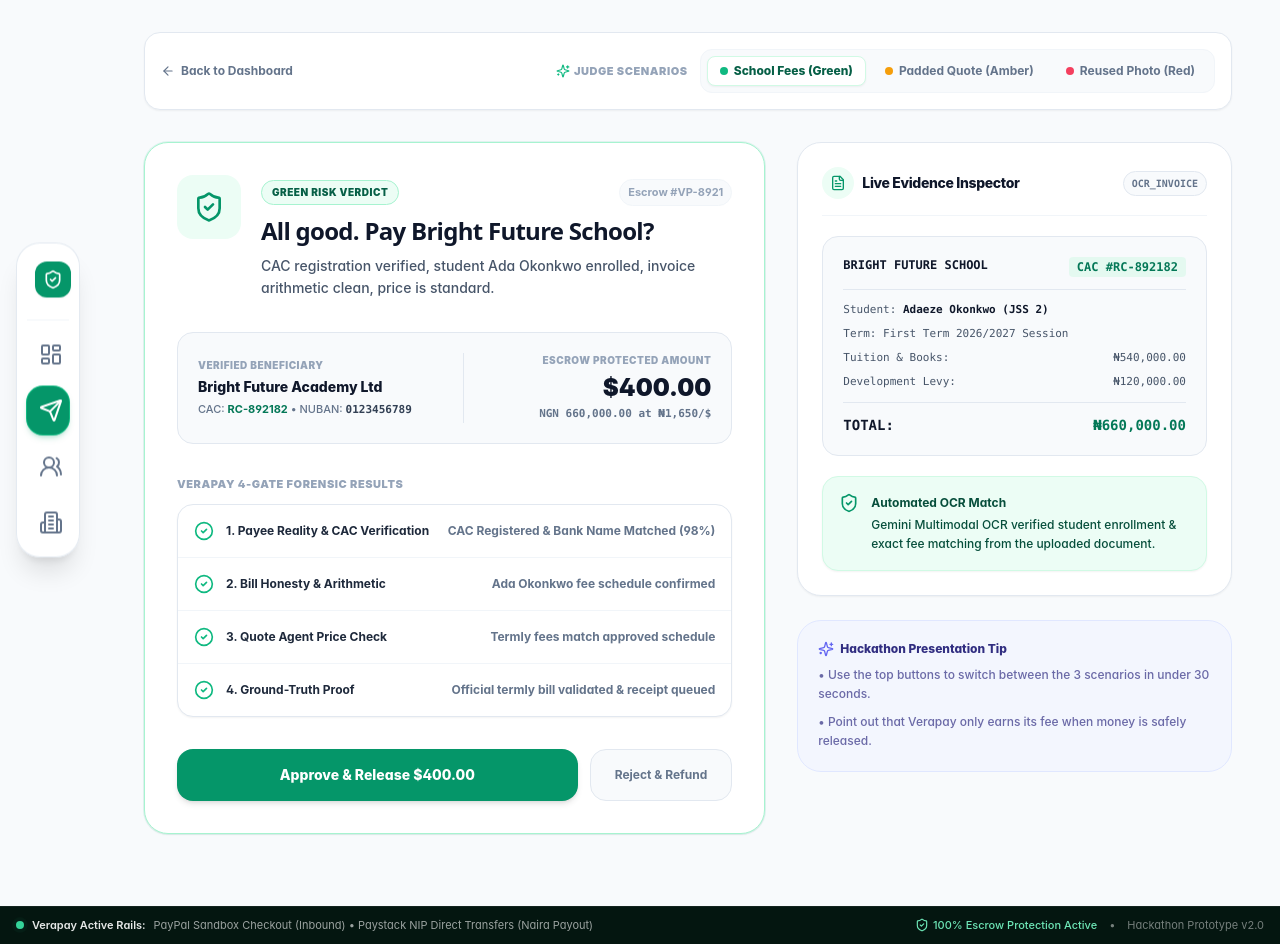
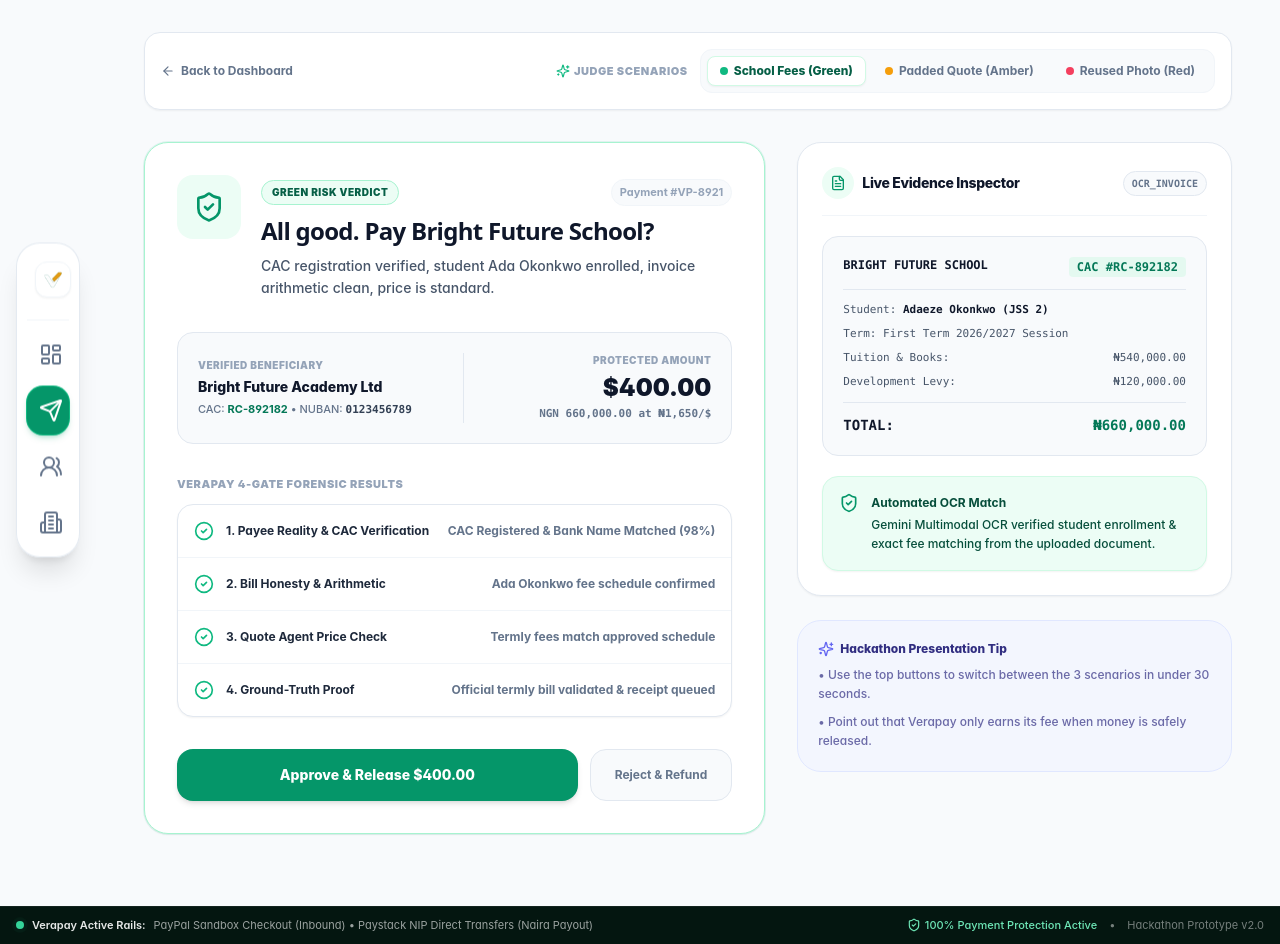
Before and after one commit to Daniel-Joseph-web/Vera-pay, a Next.js app in the folder frontend/: page /pay/1/verify in a window 1280 px wide. Built offline with nearby package versions, Linux system fonts and the light colour scheme.

Commit message:
Replace Bento shield with Verapay logo and remove escrow references from system content

```diff
--- a/frontend/src/app/(dashboard)/dashboard/page.tsx
+++ b/frontend/src/app/(dashboard)/dashboard/page.tsx
@@ -109,7 +109,7 @@ export default function DashboardPage() {
 
         {/* Top Metric Cards (Updated to 2 columns) */}
         <div className="grid grid-cols-1 md:grid-cols-2 gap-4 sm:gap-6">
-          {/* Protected in Escrow */}
+          {/* Protected in Verapay */}
           <div className="bg-white rounded-2xl p-6 border border-slate-100 shadow-sm relative overflow-hidden flex flex-col justify-between">
             <div className="absolute right-0 bottom-0 opacity-10 pointer-events-none">
               <svg width="120" height="60" viewBox="0 0 120 60" fill="none" xmlns="http://www.w3.org/2000/svg">
--- a/frontend/src/app/(dashboard)/pay/[id]/verify/page.tsx
+++ b/frontend/src/app/(dashboard)/pay/[id]/verify/page.tsx
@@ -198,7 +198,7 @@ export default function VerificationDecisionPage() {
                       {signal} RISK VERDICT
                     </span>
                     <span className="text-[11px] text-slate-400 font-bold bg-slate-50 px-2 py-1 rounded-full border border-slate-100">
-                      Escrow #VP-8921
+                      Payment #VP-8921
                     </span>
                   </div>
                   <h2 className="text-2xl font-extrabold text-slate-900 mt-1 leading-snug">{current.headline}</h2>
@@ -216,7 +216,7 @@ export default function VerificationDecisionPage() {
                   </div>
                 </div>
                 <div className="sm:text-right border-t sm:border-t-0 sm:border-l border-slate-200 pt-4 sm:pt-0 sm:pl-4">
-                  <span className="text-[10px] font-black uppercase tracking-wider text-slate-400 block mb-1">Escrow Protected Amount</span>
+                  <span className="text-[10px] font-black uppercase tracking-wider text-slate-400 block mb-1">Protected Amount</span>
                   <span className="text-2xl font-black text-slate-900 block">{formatCurrency(current.amountUSD, 'USD')}</span>
                   <span className="text-[11px] font-bold font-mono text-slate-500 mt-0.5 block">
                     {formatCurrency(current.amountNGN, 'NGN')} at ₦1,650/$
@@ -398,7 +398,7 @@ export default function VerificationDecisionPage() {
 
                   <div className="p-4 bg-slate-900 text-white rounded-2xl text-xs space-y-1.5 shadow-md">
                     <span className="text-emerald-400 font-extrabold flex items-center gap-2 text-sm">
-                      <ShieldCheck className="w-4 h-4" /> Escrow Safeguard Triggered
+                      <ShieldCheck className="w-4 h-4" /> Payment Safeguard Triggered
                     </span>
                     <p className="text-xs text-slate-300 font-medium leading-relaxed">
                       Zero money has left your account. You can tap refund below to return all funds immediately to PayPal.
@@ -479,7 +479,7 @@ export default function VerificationDecisionPage() {
               <div>
                 <h3 className="text-2xl font-extrabold text-slate-900">100% Refund Complete</h3>
                 <p className="text-sm text-slate-600 font-medium mt-2 leading-relaxed">
-                  Because proof failed verification, 100% of your escrowed funds have been credited back to your PayPal balance.
+                  Because proof failed verification, 100% of your protected funds have been credited back to your PayPal balance.
                 </p>
               </div>
               <div className="p-4 bg-slate-50 border border-slate-200 rounded-2xl font-mono text-xs text-slate-700 font-bold text-left space-y-2">
--- a/frontend/src/app/(dashboard)/projects/[id]/page.tsx
+++ b/frontend/src/app/(dashboard)/projects/[id]/page.tsx
@@ -108,7 +108,7 @@ export default function ProjectDetailsPage() {
                     Capital Build
                   </span>
                   <span className="text-[10px] font-bold px-2 py-0.5 bg-slate-50 text-slate-600 border border-slate-200 rounded-full flex items-center gap-1">
-                    <ShieldCheck className="w-3 h-3 text-emerald-500" /> 2% Escrow Fee
+                    <ShieldCheck className="w-3 h-3 text-emerald-500" /> 2% Verification Fee
                   </span>
                 </div>
                 <h1 className="text-2xl sm:text-3xl font-extrabold text-slate-900 tracking-tight">
--- a/frontend/src/app/(dashboard)/projects/page.tsx
+++ b/frontend/src/app/(dashboard)/projects/page.tsx
@@ -58,7 +58,7 @@ export default function ProjectsHubPage() {
               Projects Hub
             </h1>
             <p className="text-slate-600 mt-2 text-sm sm:text-base font-medium">
-              Manage your long-term capital builds, track escrow milestones, and monitor site progress.
+              Manage your long-term capital builds, track project milestones, and monitor site progress.
             </p>
           </div>
 
--- a/frontend/src/app/layout.tsx
+++ b/frontend/src/app/layout.tsx
@@ -37,7 +37,7 @@ export default function RootLayout({ children }: { children: ReactNode }) {
         {/* Pages render their own <main>, so this is a plain wrapper */}
         <div className="flex flex-1 flex-col">{children}</div>
 
-        {/* Global live escrow status banner */}
+        {/* Global live status banner */}
         <footer className="border-t border-white/[0.06] bg-[#041610] px-4 py-2.5 text-[11px] text-white/60">
           <div className="mx-auto flex max-w-7xl flex-col items-center justify-between gap-2 sm:flex-row">
             <div className="flex flex-wrap items-center justify-center gap-2 text-center sm:justify-start sm:text-left">
@@ -57,7 +57,7 @@ export default function RootLayout({ children }: { children: ReactNode }) {
             <div className="flex items-center gap-3 text-white/45">
               <span className="flex items-center gap-1 font-medium text-emerald-300">
                 <ShieldCheck className="h-3.5 w-3.5" />
-                100% Escrow Protection Active
+                100% Payment Protection Active
               </span>
 
               <span aria-hidden="true">&bull;</span>
--- a/frontend/src/components/layout/BentoNavigation.tsx
+++ b/frontend/src/components/layout/BentoNavigation.tsx
@@ -7,8 +7,7 @@ import {
   LayoutDashboard,
   Send,
   Users2,
-  Building2,
-  ShieldCheck
+  Building2
 } from 'lucide-react';
 
 export const BentoNavigation: React.FC = () => {
@@ -41,12 +40,12 @@ export const BentoNavigation: React.FC = () => {
             className="flex items-center gap-3.5 p-2 rounded-2xl hover:bg-emerald-50/80 transition-colors group/brand mb-1"
             title="Verapay Home Dashboard"
           >
-            <div className="w-9 h-9 rounded-xl bg-emerald-600 flex items-center justify-center text-white shadow-sm flex-shrink-0 group-hover/brand:scale-105 transition-transform">
-              <ShieldCheck className="w-5 h-5 text-white" />
+            <div className="w-9 h-9 rounded-xl bg-white border border-slate-100 flex items-center justify-center p-1 shadow-sm flex-shrink-0 group-hover/brand:scale-105 transition-transform overflow-hidden">
+              <img src="/logo.png" alt="Verapay" className="w-7 h-7 object-contain" />
             </div>
             <div className="opacity-0 -translate-x-2 group-hover:opacity-100 group-hover:translate-x-0 transition-all duration-300 overflow-hidden whitespace-nowrap">
               <span className="font-extrabold text-sm text-slate-900 block leading-tight tracking-tight">Verapay</span>
-              <span className="text-[10px] font-bold text-emerald-600 block uppercase tracking-wider">Escrow Hub</span>
+              <span className="text-[10px] font-bold text-emerald-600 block uppercase tracking-wider">Payment Hub</span>
             </div>
           </Link>
 
--- a/frontend/src/components/payments/PayPalEscrowButton.tsx
+++ b/frontend/src/components/payments/PayPalEscrowButton.tsx
@@ -3,14 +3,14 @@
 import React from 'react';
 import { PayPalButtons, usePayPalScriptReducer } from '@paypal/react-paypal-js';
 
-interface PayPalEscrowButtonProps {
+interface PayPalProtectionButtonProps {
   paymentId: string;
   amountUSD: number;
   onSuccess: (orderId: string) => void;
   onError: (error: any) => void;
 }
 
-export const PayPalEscrowButton: React.FC<PayPalEscrowButtonProps> = ({
+export const PayPalProtectionButton: React.FC<PayPalProtectionButtonProps> = ({
   paymentId,
   amountUSD,
   onSuccess,
--- a/frontend/src/components/projects/MilestoneProgressStepper.tsx
+++ b/frontend/src/components/projects/MilestoneProgressStepper.tsx
@@ -22,7 +22,7 @@ export const MilestoneProgressStepper: React.FC<MilestoneStepperProps> = ({
           <p className="text-xs text-gray-500">Funds are released stage-by-stage only after live verification.</p>
         </div>
         <span className="text-xs font-semibold bg-emerald-50 text-emerald-700 px-3 py-1 rounded-full border border-emerald-200">
-          2% Milestone Fee Escrow
+          2% Milestone Verification Fee
         </span>
       </div>
 
--- a/frontend/src/components/verification/TrafficLightDecisionCard.tsx
+++ b/frontend/src/components/verification/TrafficLightDecisionCard.tsx
@@ -79,7 +79,7 @@ export const TrafficLightDecisionCard: React.FC<TrafficLightCardProps> = ({
           <span className="text-sm font-semibold text-gray-900">{providerName}</span>
         </div>
         <div className="text-right">
-          <span className="text-xs text-gray-500 block">Escrow Amount</span>
+          <span className="text-xs text-gray-500 block">Protected Amount</span>
           <span className="text-base font-bold text-gray-900">{formatCurrency(amountUSD, 'USD')}</span>
           <span className="text-xs text-gray-400 block font-mono">({formatCurrency(amountNGN, 'NGN')})</span>
         </div>
```
Also changed, not shown: frontend/src/app/(dashboard)/pay/new/page.tsx (+5 -5 lines).
